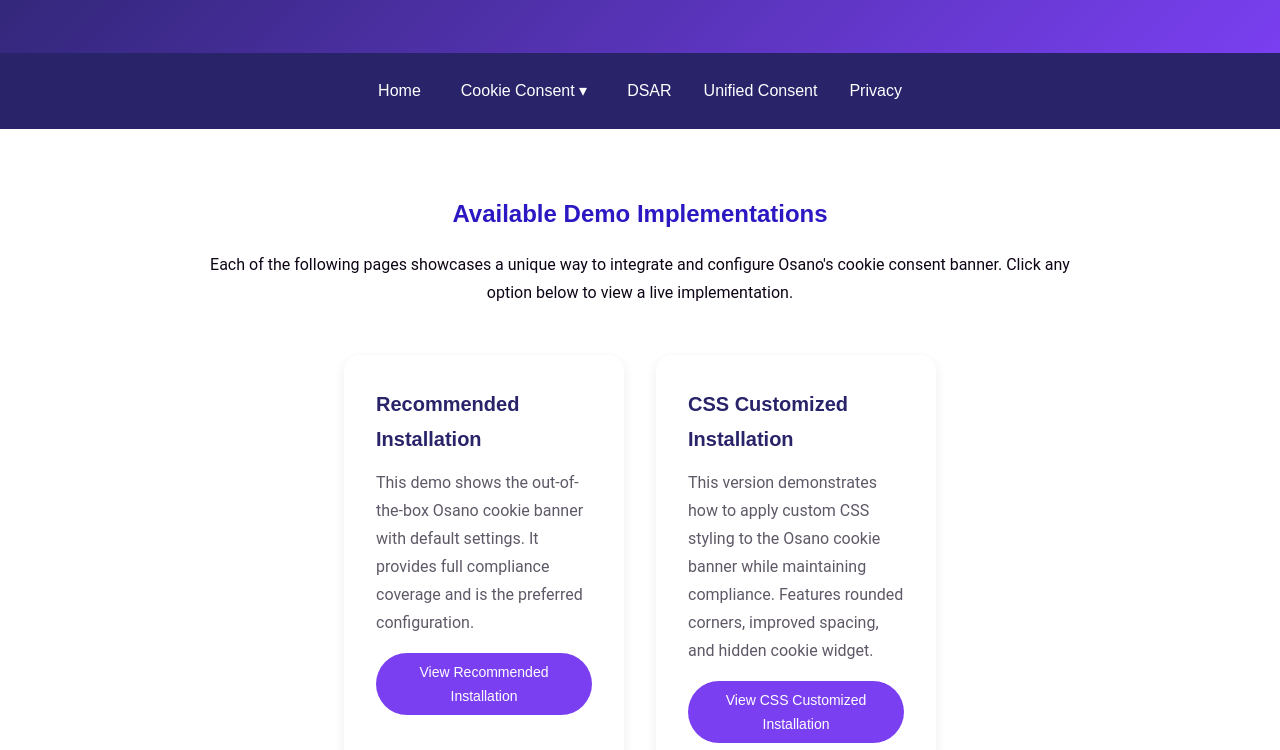
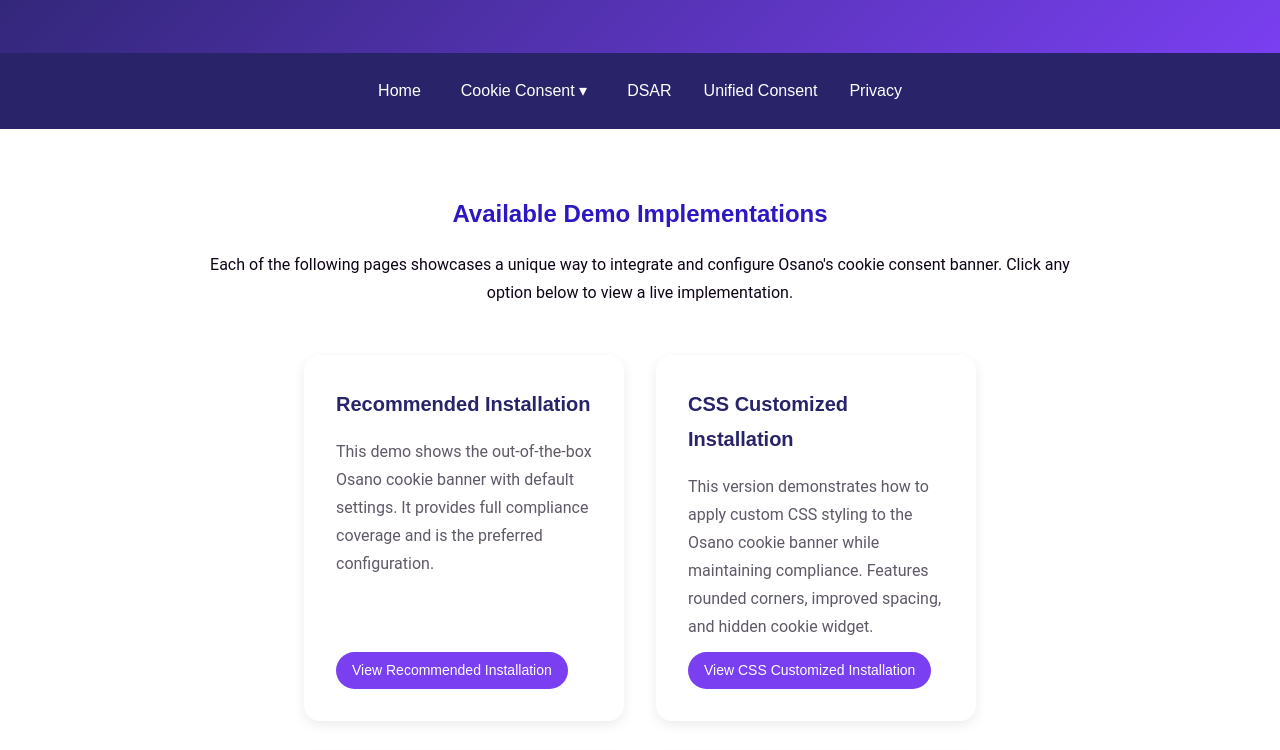
Before and after one commit to jswanosano/jswanosano.github.io, a plain HTML site: page cookie-consent/index.html in a window 1280 px wide. Shown: the part 184-934 px from the top of the page. Drawn offline with Linux system fonts and the light colour scheme.

Commit message:
Improve card layout on cookie consent module page

```diff
--- /dev/null
+++ b/cookie-consent/cookie-consent.css
@@ -0,0 +1,30 @@
+/* Custom styles for cookie consent module page */
+
+/* Make the cards wider and ensure consistent height */
+.card-grid .card {
+  width: 320px;
+  display: flex;
+  flex-direction: column;
+  min-height: 300px;
+  position: relative;
+  padding-bottom: 4rem; /* Space for the button */
+}
+
+/* Add consistent padding for card content */
+.card-grid .card .card-title,
+.card-grid .card .card-description {
+  margin-bottom: 1rem;
+}
+
+/* Push the button to the bottom of the card */
+.card-grid .card .card-link {
+  position: absolute;
+  bottom: 2rem;
+  left: 2rem;
+}
+
+/* Adjust card hover effect to maintain button position */
+.card-grid .card:hover {
+  transform: translateY(-6px);
+  box-shadow: 0 12px 20px rgba(0, 0, 0, 0.15);
+}
--- a/cookie-consent/index.html
+++ b/cookie-consent/index.html
@@ -5,6 +5,7 @@
   <meta name="viewport" content="width=device-width, initial-scale=1.0"/>
   <title>Cookie Consent Module</title>
   <link rel="stylesheet" href="../../styles.css" />
+  <link rel="stylesheet" href="cookie-consent.css" />
 </head>
 <body>
   <!-- Header -->
```
